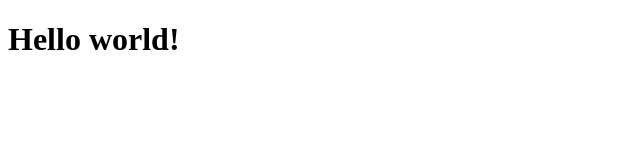
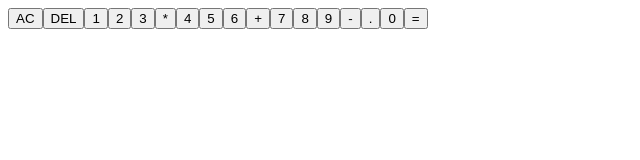
Before and after one commit to lucas-norris/calculator, a React app: page / in a window 1280 px wide. Shown: the whole page, without its empty margins (0-640 px from the left). Built offline with nearby package versions, Linux system fonts and the light colour scheme.

Commit message:
add calculator buttons to app

```diff
--- a/App.js
+++ b/App.js
@@ -1,7 +1,31 @@
 import React from 'react'
 
 function App() {
-  return <h1>Hello world!</h1>
+  return (
+    <div className="calculator-grid">
+      <div className="output">
+        <div className="previous-operand"></div>
+        <div className="current-operand"></div>
+      </div>
+      <button className="span-two">AC</button>
+      <button>DEL</button>
+      <button>1</button>
+      <button>2</button>
+      <button>3</button>
+      <button>*</button>
+      <button>4</button>
+      <button>5</button>
+      <button>6</button>
+      <button>+</button>
+      <button>7</button>
+      <button>8</button>
+      <button>9</button>
+      <button>-</button>
+      <button>.</button>
+      <button>0</button>
+      <button className="span-two">=</button>
+    </div>
+  )
 }
 
 export default App
--- a/index.html
+++ b/index.html
@@ -1,22 +1,9 @@
-<!-- <!DOCTYPE html>
-<html lang="en">
-<head>
-  <meta charset="UTF-8">
-  <meta http-equiv="X-UA-Compatible" content="IE=edge">
-  <meta name="viewport" content="width=device-width, initial-scale=1.0">
-  <title>Document</title>
-</head>
-<body>
-  <div id='app'></div>
-    <script type="module" src="index.jsx"></script>
-</body>
-</html> -->
-
 
 <!DOCTYPE html>
 <html lang="en">
   <head>
     <meta charset="utf-8" />
+    <link rel="stylesheet" type="text/css" href="main.css" />
     <title>My Parcel App</title>
   </head>
   <body>
--- /dev/null
+++ b/main.css
@@ -0,0 +1,3 @@
+body {
+  color: aqua;
+}
```
